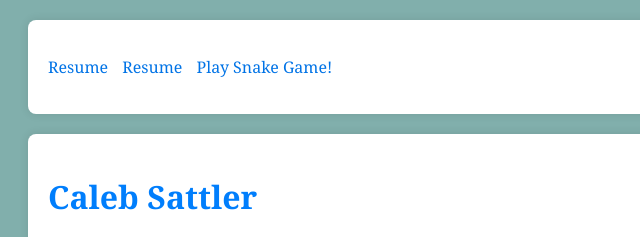
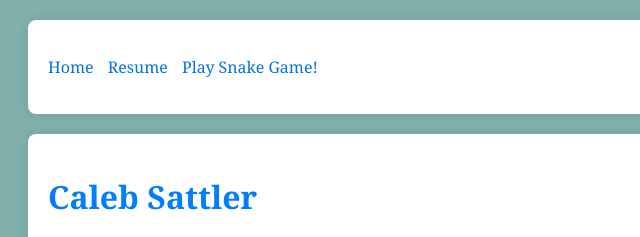
Before and after one commit to calebsattler12/ISFinal, a plain HTML site: page resumepage.html in a window 1280 px wide. Shown: the top 237 px of the page, 0-640 px from the left. Drawn offline with Linux system fonts and the light colour scheme.

Commit message:
Update resumepage.html

```diff
--- a/resumepage.html
+++ b/resumepage.html
@@ -8,7 +8,7 @@
 </head>
 <nav>
     <ul>
-         <li><a href="index.html">Resume</a></li>
+         <li><a href="index.html">Home</a></li>
         <li><a href="resumepage.html">Resume</a></li>
         <li><a href="snakegame.html">Play Snake Game!</a></li>
     </ul>
```
